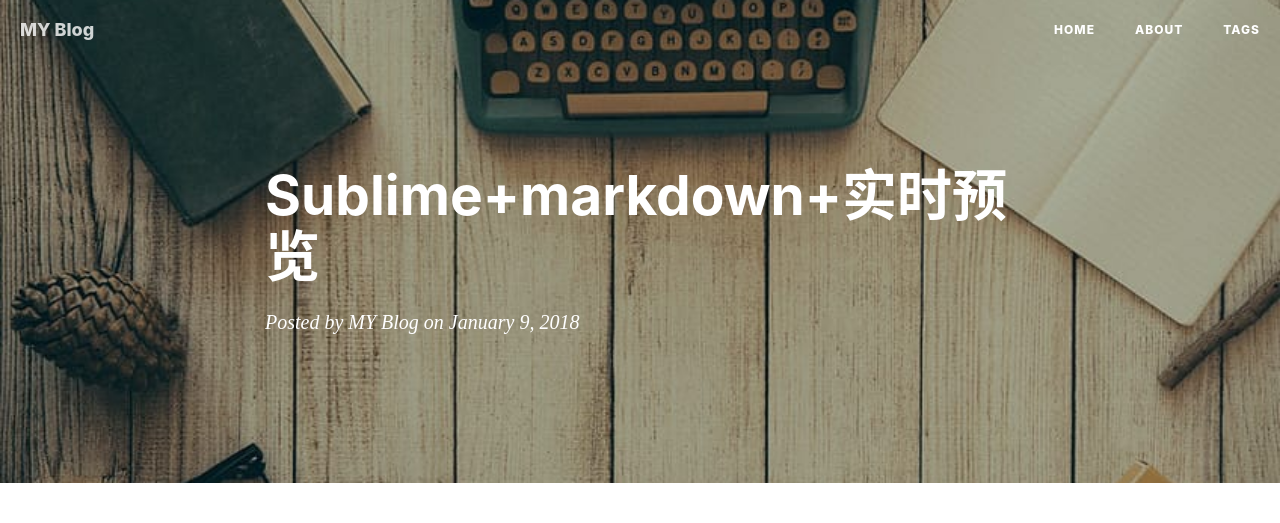
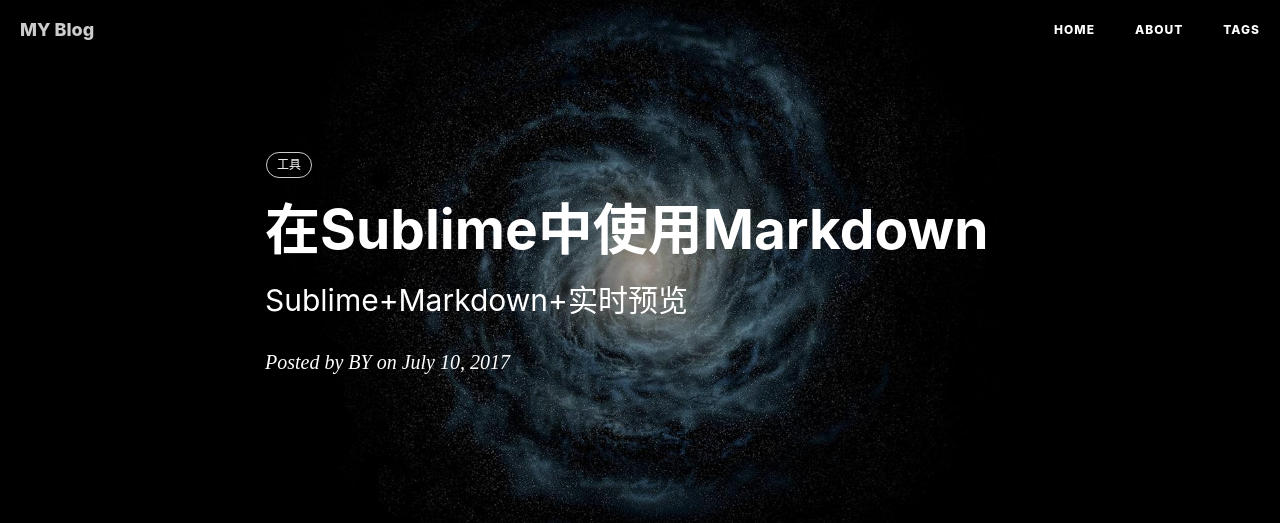
Before and after one commit to Thanos1459/Thanos1459.github.io, a Jekyll site: the page built from _posts/2018-01-09-Sublime+Markdown+实时预览.md, in a window 1280 px wide. Shown: the top 523 px of the page. Built offline with Jekyll 4.4.1, drawn with Linux system fonts in a browser that asks for light colours; nearby versions of some CDN libraries; our own code applies the rules of GitHub Pages for plain Markdown files; comment, search, counter and statistics services are not loaded; some of the changed text lies outside the part shown; grey boxes are pictures that could not be loaded.

Commit message:
Update 2018-01-09-Sublime+Markdown+实时预览.md

```diff
--- a/_posts/2018-01-09-Sublime+Markdown+实时预览.md
+++ b/_posts/2018-01-09-Sublime+Markdown+实时预览.md
@@ -1,3 +1,15 @@
+---
+layout:     post
+title:      在Sublime中使用Markdown
+subtitle:   Sublime+Markdown+实时预览
+date:       2017-07-10
+author:     BY
+header-img: img/post-bg-universe.jpg
+catalog: true
+tags:
+    - 工具
+---
+
 ## 引言
 这两天想找一款比较好的markdown编辑器，找来找去觉得还是sublime比较给力,我们只需要庄上两个插件就可以很爽的使用它了，下面我们先介绍一下Sublime Text
 
@@ -5,8 +17,7 @@
 Sublime Text 是一款流行的代码编辑器软件，也是HTML和散文先进的文本编辑器，可运行在Linux，Windows和Mac OS X,同时也是我许多程序员最喜欢使用的一款文本编辑器软件，没有之一。他有强大的插件功能，我们可以按照自己的需求来添加各种插件。
 
 ## Sublimet Text3 使用 MarkDown 界面
-
-
+![](https://raw.githubusercontent.com/cropwatchman/cropwatchman.github.io/master/img/Sublime%2BMarkDown.JPG)
 ## 安装过程
 
 ### 安装Package Control
```
